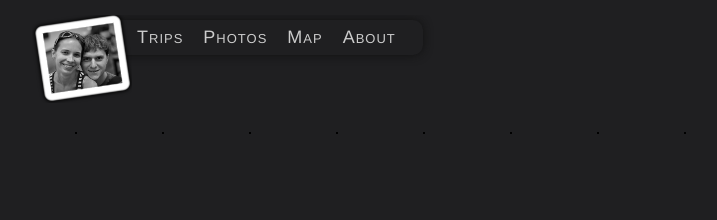
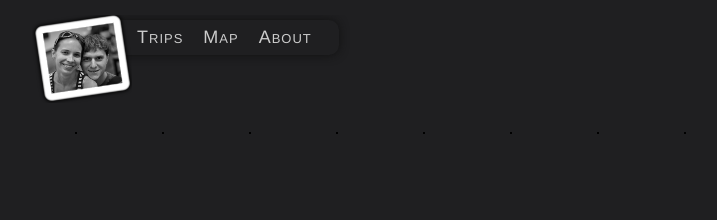
Before and after one commit to throughnothing/throughnothing.com, a Jekyll site: the page built from travel/index.html, in a window 1280 px wide. Shown: the top 220 px of the page, without its empty margins (258-975 px from the left). Built offline with Jekyll 4.4.1, drawn with Linux system fonts in a browser that asks for light colours; nearby versions of some CDN libraries; Markdown is read by kramdown in place of the engine named in the settings; the list of posts is cut into pages by our own code; comment, search, counter and statistics services are not loaded.

Commit message:
hide photos link, update trips.html

```diff
--- a/travel/_layouts/default.html
+++ b/travel/_layouts/default.html
@@ -31,7 +31,7 @@
 				</a>
 				<ul class="navlinks">
 					<li {% if page.url contains 'trips/'%}class="cur"{%endif%}><a href="/trips/">Trips</a></li>
-					<li {%if page.url contains 'photos'%}class="cur"{%endif%}><a href="/photos.html">Photos</a></li>
+          <!-- <li {%if page.url contains 'photos'%}class="cur"{%endif%}><a href="/photos.html">Photos</a></li>-->
 					<li><a href="/map.html">Map</a></li>
 					<li {%if page.url contains 'about.html'%}class="cur"{%endif%}><a href="/about.html">About</a></li>
 				</ul>
--- a/travel/_layouts/world_map.html
+++ b/travel/_layouts/world_map.html
@@ -18,7 +18,7 @@
 			</a>
 				<ul class="navlinks">
 					<li><a href="/trips/">Trips</a></li>
-					<li><a href="">Photos</a></li>
+          <!-- <li><a href="">Photos</a></li> -->
 					<li><a href="/about.html">About</a></li>
 				</ul>
 		</div>
--- a/travel/trips/index.html
+++ b/travel/trips/index.html
@@ -5,9 +5,9 @@ title: Our Trips
 <h2 class="year">2010</h2>
 <ul class="triplist">
 	<li>
-	<a href="/trips/Athens Marathon/">
-		<img src="http://farm5.static.flickr.com/4112/5073219907_162a6e7146_s.jpg">
-		<div>Athens Marathon</div></a>
+	<a href="/trips/Boston%20Thanksgiving//">
+		<img src="http://farm5.static.flickr.com/4152/cols/72157625352826585_849ee28c3e_s.jpg">
+		<div>Boston Thanksgiving</div></a>
 	</li>
 	<li>
 	<a href="/trips/NYC Barefoot Run/">
```
Also changed, not shown: travel/_posts/Athens Marathon/2010-10-27-to-athens.textile (renamed from travel/_posts/Athens Marathon/2010-10-27-to-athens.markdown).
